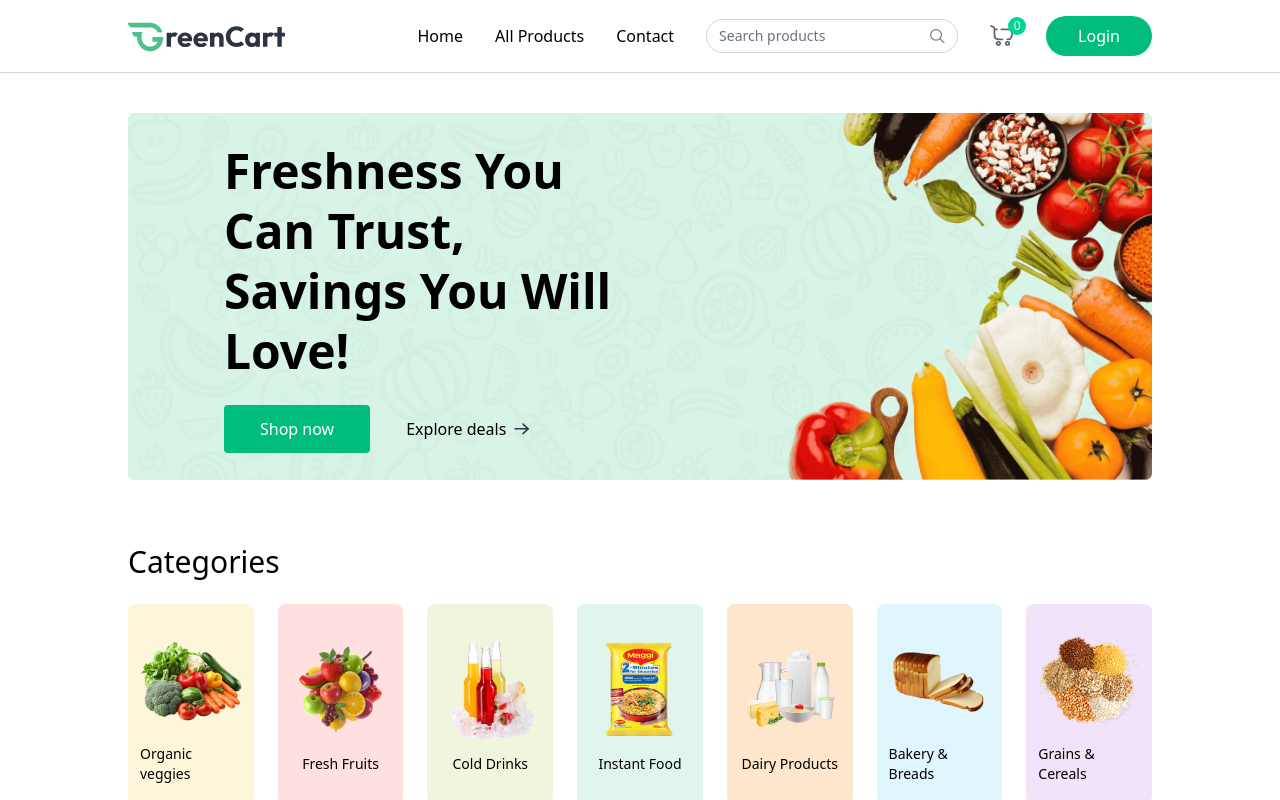
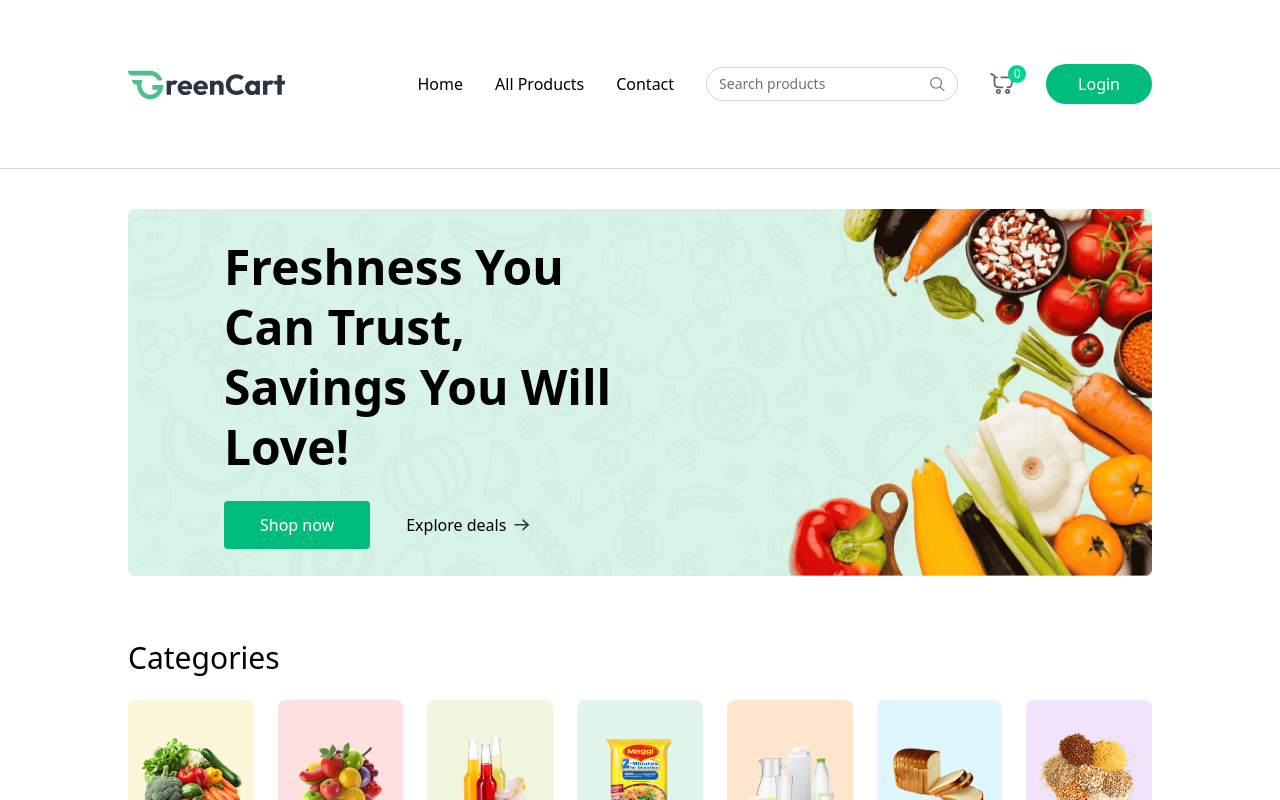
Before and after one commit to rohit-roshan123/ApnaCart--Grocery-shopping-application, a React (Vite) app in the folder ApnaCart/client/: page / in a window 1280 px wide. Shown: the top 800 px of the page. Built offline with nearby package versions, Linux system fonts and the light colour scheme.

Commit message:
navbar updated

```diff
--- a/ApnaCart/client/src/components/Navbar.jsx
+++ b/ApnaCart/client/src/components/Navbar.jsx
@@ -21,7 +21,7 @@
     },[searchQuery])
 
   return (
-    <nav className="flex items-center justify-between px-6 md:px-16 lg:px-24 xl:px-32 py-4 border-b border-gray-300 bg-white relative transition-all">
+    <nav className="flex items-center justify-between px-6 md:px-16 lg:px-24 xl:px-32 py-16 border-b border-gray-300 bg-white relative transition-all">
 
             <NavLink to='/' onClick={()=> { setOpen(false)}}>
                 <img className='h-9' src={assets.logo} alt="logo" />
--- a/ApnaCart/client/vite.config.js
+++ b/ApnaCart/client/vite.config.js
@@ -1,3 +1,4 @@
+
 import { defineConfig } from 'vite'
 import react from '@vitejs/plugin-react'
 import tailwindcss from '@tailwindcss/vite'
```
